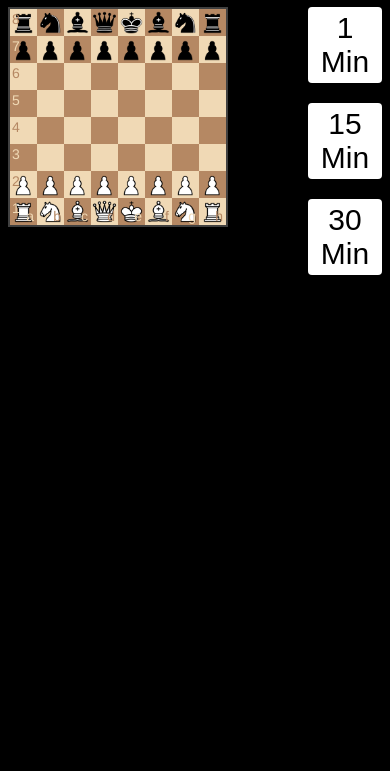
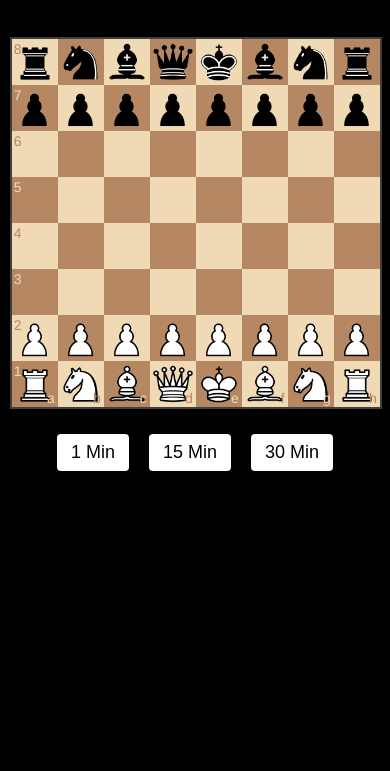
Before and after one commit to Harsh530511/chesss, a website: page public/index.html in a window 390 px wide. Shown: the part 73-844 px from the top of the page. Drawn offline with nearby package versions, Linux system fonts and the light colour scheme; no server answers.

Commit message:
mobile-view available

```diff
--- a/public/style.css
+++ b/public/style.css
@@ -1,24 +1,15 @@
 body {
   background-color: black;
   color: white;
+  margin: 0;
+  padding: 0;
+}
 
-}
-/* Desktop / Laptop */
+/* ==========================
+   💻 Desktop / Laptop Layout
+   ========================== */
 #myBoard {
   width: 630px;
-}
-/* Mobile devices */
-@media only screen and (max-width: 768px) {
-  #myBoard {
-    width: 320px;  /* smaller board */
-  }
-  #btn-parent {
-    flex-direction: row;  /* buttons side by side */
-    gap: 10px;
-  }
-  #total_players {
-    font-size: 14px;
-  }
 }
 
 .display-f {
@@ -36,6 +27,7 @@ body {
   color: black;
   font-size: 30px;
   padding: 4px 10px;
+  transition: all 0.3s ease;
 }
 
 .timer-button:hover {
@@ -48,10 +40,8 @@ body {
   position: absolute;
   right: 30px;
   top: 10px;
-    font-weight: 700px;
+  font-weight: 700;
   font-size: 18px;
-
-
 }
 
 .display-none {
@@ -63,21 +53,84 @@ body {
   width: 90vw;
   text-align: center;
   font-size: 40px;
-    margin-left: auto;
-    margin-right: auto;
-    margin-top: 40vh;
-
+  margin: 40vh auto 0 auto;
 }
 
 #youare {
   font-size: 30px;
-    margin: 0px;
+  margin: 0;
   color: #ffffff;
-
 }
 
 #timerDis {
-    margin: 0px;
+  margin: 0;
   font-size: 40px;
   color: #ffffff;
 }
+
+/* =====================
+   📱 Mobile Optimization
+   ===================== */
+@media only screen and (max-width: 768px) {
+  body {
+    display: flex;
+    flex-direction: column;
+    align-items: center;
+    background-color: black;
+    overflow-x: hidden;
+  }
+
+  /* Bigger board for mobile */
+  #myBoard {
+    width: 95vw !important;
+    max-width: 95vw;
+    height: auto;
+    margin-top: 10px;
+  }
+
+  /* Container of board + buttons */
+  .display-f {
+    display: flex;
+    flex-direction: column;
+    align-items: center;
+    justify-content: center;
+    gap: 15px;
+    width: 100%;
+  }
+
+  /* ✅ Make buttons appear in one row, centered */
+  #btn-parent {
+    display: flex !important;
+    flex-direction: row !important;
+    justify-content: center;
+    align-items: center;
+    flex-wrap: nowrap;
+    gap: 10px;
+    width: 100%;
+    margin-top: 10px;
+  }
+
+  /* Adjust buttons for touch */
+  .timer-button {
+    font-size: 18px;
+    padding: 8px 14px;
+    flex: 0 0 auto; /* prevents stretching */
+    white-space: nowrap;
+  }
+
+  #total_players {
+    font-size: 14px;
+    right: 10px;
+    top: 8px;
+  }
+
+  #waiting_para {
+    font-size: 22px;
+    margin-top: 35vh;
+  }
+
+  #youare,
+  #timerDis {
+    font-size: 22px;
+  }
+}
```
Lines whose indentation alone changed are shown as unchanged.
